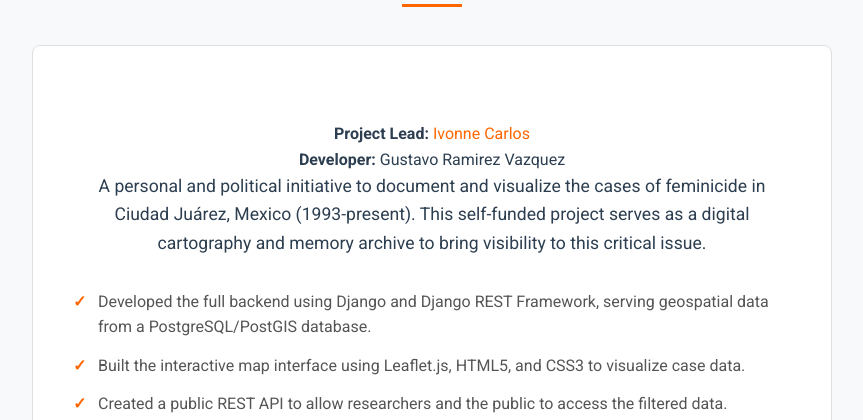
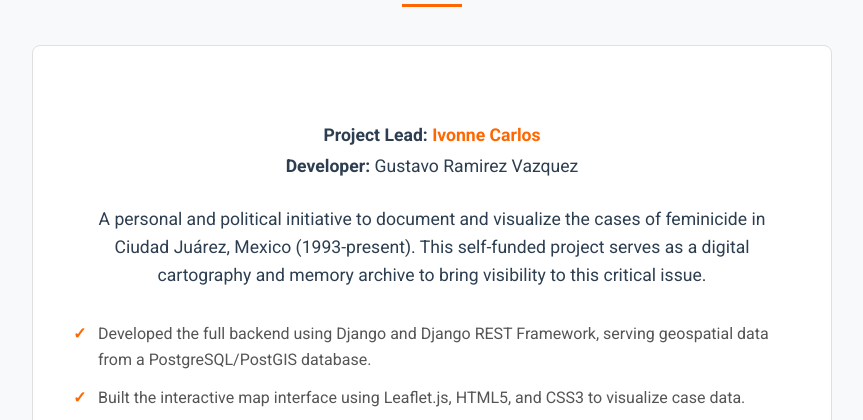
Before and after one commit to gramirezv/gramirezv.github.io, a plain HTML site: page index.html in a window 1280 px wide. Shown: the part 1889-2309 px from the top of the page, without its empty margins (208-1071 px from the left). Drawn offline with Linux system fonts and the light colour scheme.

Commit message:
Update style.css
added styles for the updated volunteering section

```diff
--- a/style.css
+++ b/style.css
@@ -165,3 +165,20 @@ section { padding: 80px 0; }
 .github-button i {
     margin-right: 8px;
 }
+
+/* --- Styling for Volunteering Roles --- */
+.volunteer-roles {
+    margin-bottom: 1.5rem;
+    color: var(--primary-text);
+}
+.volunteer-roles p {
+    margin: 0.2rem 0;
+    font-size: 1.1rem;
+}
+.volunteer-roles .credit-link {
+    color: var(--accent-color);
+    font-weight: 700;
+}
+.volunteer-roles .credit-link:hover {
+    text-decoration: underline;
+}
```
